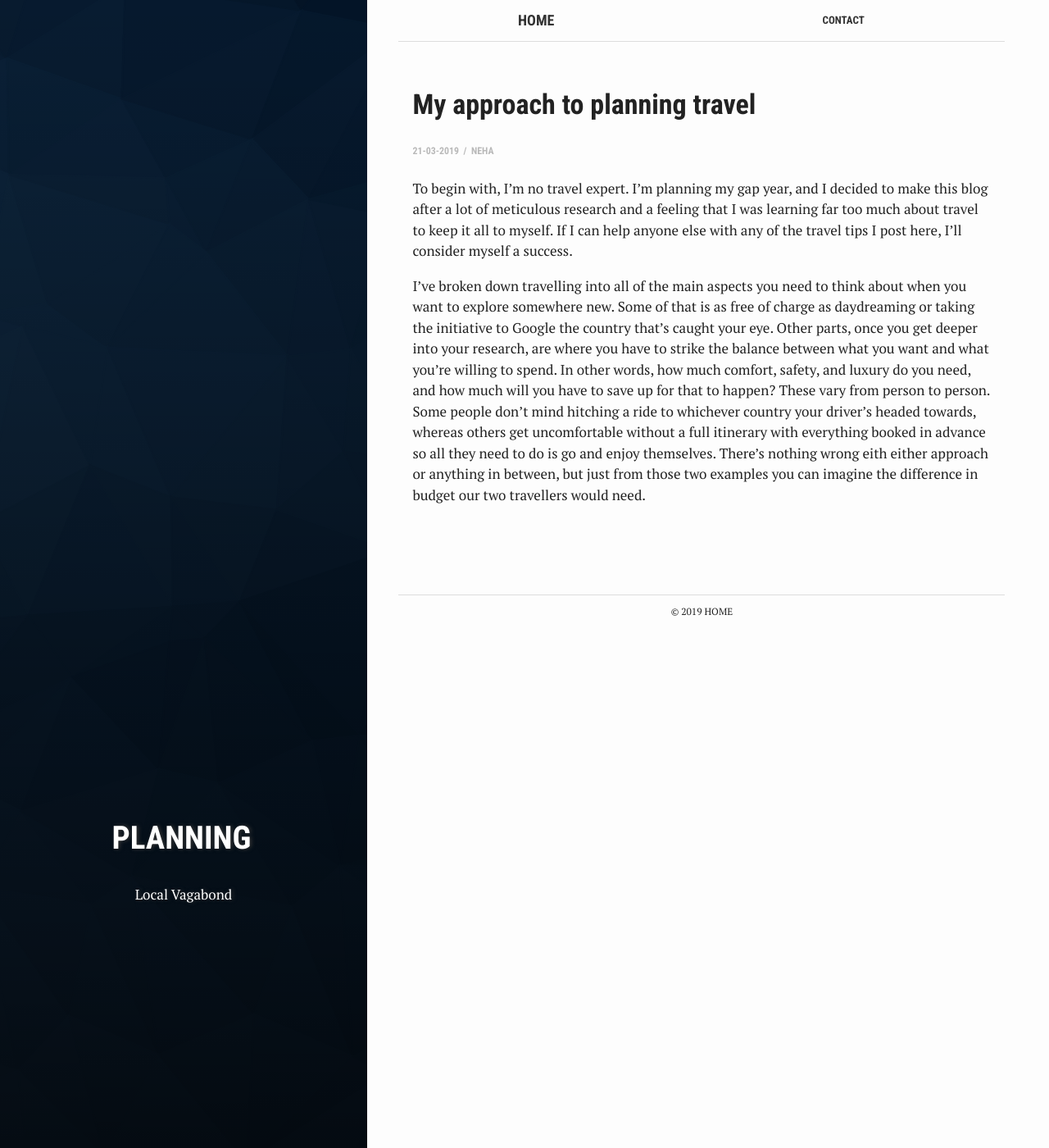
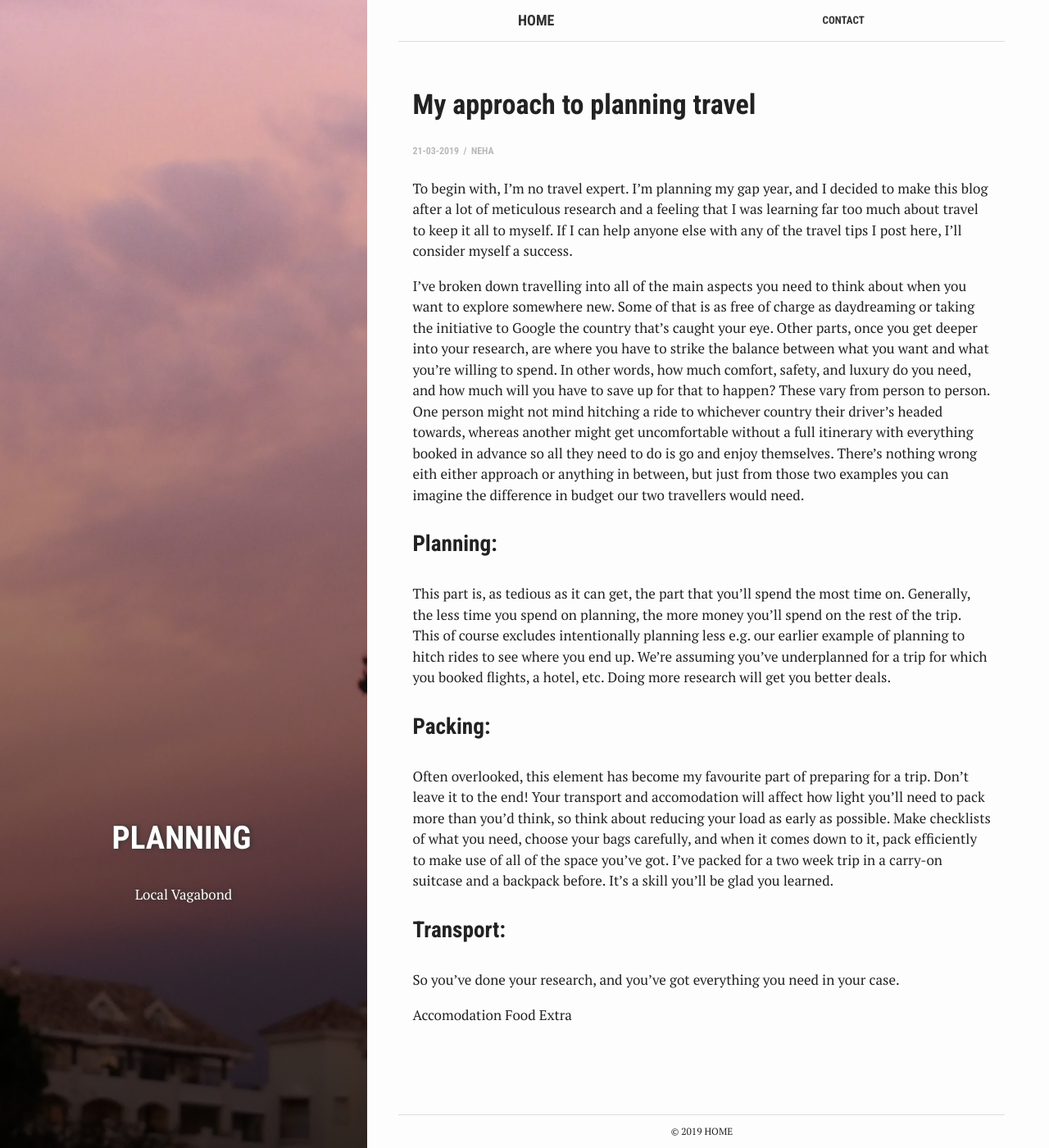
Before and after one commit to neha-snkl/neha-snkl.github.io, a Jekyll site: the page built from _posts/2019-03-21-planning.markdown, in a window 1280 px wide and 1400 px high. Shown: the whole window at 82% size. Built offline with Jekyll 4.4.1, drawn with Linux system fonts in a browser that asks for light colours.

Commit message:
writing first blog post

```diff
--- a/_posts/2019-03-21-planning.markdown
+++ b/_posts/2019-03-21-planning.markdown
@@ -1,4 +1,5 @@
 ---
+bg: "IMG_20190318_100605_759.jpg"
 layout: post
 title:  "My approach to planning travel"
 crawlertitle: "How to plan to travel"
@@ -10,4 +11,17 @@ author: neha
 ---
 To begin with, I'm no travel expert. I'm planning my gap year, and I decided to make this blog after a lot of meticulous research and a feeling that I was learning far too much about travel to keep it all to myself. If I can help anyone else with any of the travel tips I post here, I'll consider myself a success.
 
-I've broken down travelling into all of the main aspects you need to think about when you want to explore somewhere new. Some of that is as free of charge as daydreaming or taking the initiative to Google the country that's caught your eye. Other parts, once you get deeper into your research, are where you have to strike the balance between what you want and what you're willing to spend. In other words, how much comfort, safety, and luxury do you need, and how much will you have to save up for that to happen? These vary from person to person. Some people don't mind hitching a ride to whichever country your driver's headed towards, whereas others get uncomfortable without a full itinerary with everything booked in advance so all they need to do is go and enjoy themselves. There's nothing wrong eith either approach or anything in between, but just from those two examples you can imagine the difference in budget our two travellers would need.
+I've broken down travelling into all of the main aspects you need to think about when you want to explore somewhere new. Some of that is as free of charge as daydreaming or taking the initiative to Google the country that's caught your eye. Other parts, once you get deeper into your research, are where you have to strike the balance between what you want and what you're willing to spend. In other words, how much comfort, safety, and luxury do you need, and how much will you have to save up for that to happen? These vary from person to person. One person might not mind hitching a ride to whichever country their driver's headed towards, whereas another might get uncomfortable without a full itinerary with everything booked in advance so all they need to do is go and enjoy themselves. There's nothing wrong eith either approach or anything in between, but just from those two examples you can imagine the difference in budget our two travellers would need.
+
+### Planning:
+This part is, as tedious as it can get, the part that you'll spend the most time on. Generally, the less time you spend on planning, the more money you'll spend on the rest of the trip. This of course excludes intentionally planning less e.g. our earlier example of planning to hitch rides to see where you end up. We're assuming you've underplanned for a trip for which you booked flights, a hotel, etc. Doing more research will get you better deals.
+
+### Packing:
+Often overlooked, this element has become my favourite part of preparing for a trip. Don't leave it to the end! Your transport and accomodation will affect how light you'll need to pack more than you'd think, so think about reducing your load as early as possible. Make checklists of what you need, choose your bags carefully, and when it comes down to it, pack efficiently to make use of all of the space you've got. I've packed for a two week trip in a carry-on suitcase and a backpack before. It's a skill you'll be glad you learned.
+
+### Transport:
+So you've done your research, and you've got everything you need in your case.
+
+Accomodation
+Food
+Extra
```
Also changed, not shown: contact.md (+1 -1 lines).
